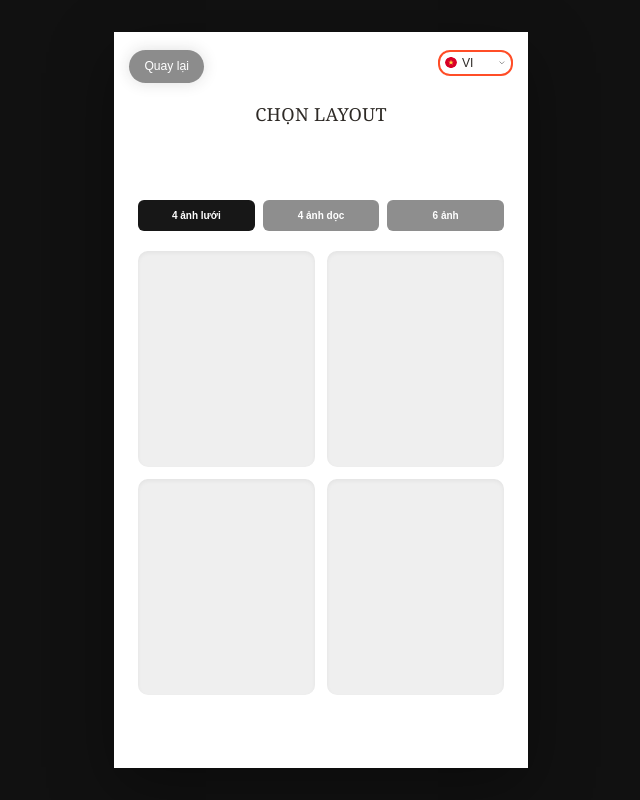
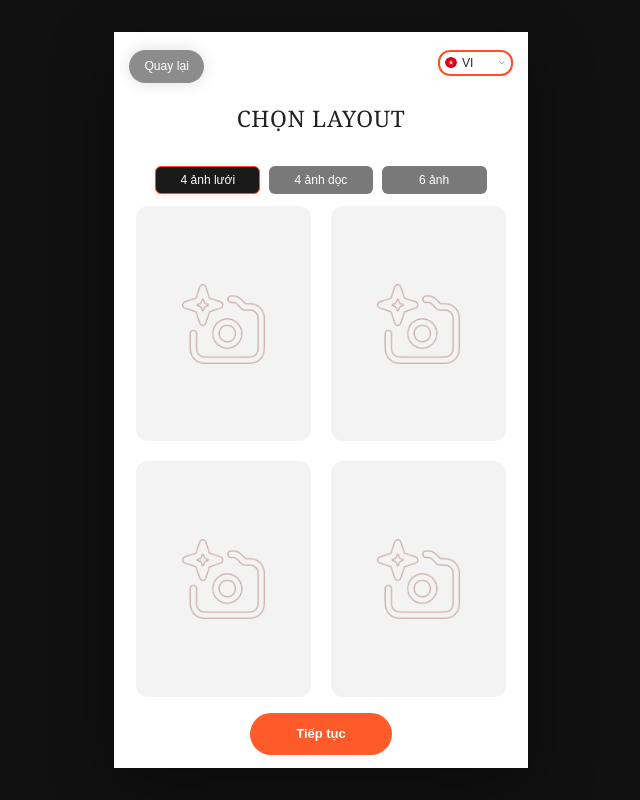
Before and after one commit to lahieuphong/btmt-photobooth, a Next.js app: page /layout in a window 1280 px wide. Shown: the whole page, without its empty margins (319-959 px from the left). Built offline with nearby package versions, Linux system fonts and the light colour scheme.

Commit message:
feat(ui): redesign layout selection with interactive preview grid
- rebuild layout page with selectable options and per-mode preview

- add reusable preview placeholder asset

- tune header/body spacing for the new layout screen

```diff
--- a/app/(photobooth)/layout/page.tsx
+++ b/app/(photobooth)/layout/page.tsx
@@ -1,3 +1,7 @@
+'use client'
+
+import Image from 'next/image'
+import { useState } from 'react'
 import PhotoboothCaptureRoundHint from '@/src/features/photobooth/components/PhotoboothCaptureRoundHint'
 import PhotoboothScreenShell from '@/src/features/photobooth/components/PhotoboothScreenShell'
 import PhotoboothPageHeader from '@/src/features/photobooth/components/PhotoboothPageHeader'
@@ -6,16 +10,155 @@ import PrimaryButton from '@/src/features/photobooth/components/PrimaryButton'
 import { PHOTOBOOTH_LAYOUT_OPTIONS } from '@/src/features/photobooth/constants/layouts'
 import { PHOTOBOOTH_DEFAULT_SESSION } from '@/src/features/photobooth/constants/session'
 import { PHOTOBOOTH_SCREEN_STATE_MAP } from '@/src/features/photobooth/config/screenState'
+import { getAssetPath } from '@/src/features/photobooth/utils/assetPath'
+
+type LayoutPreviewMode = 'grid-4' | 'vertical-4' | 'grid-6'
+
+const LAYOUT_PLACEHOLDER_IMAGE = '/images/photobooth/layouts/vector.png'
+
+function LayoutPreviewCard({
+  className = '',
+  mode,
+  isDisabled = false,
+}: {
+  className?: string
+  mode: LayoutPreviewMode
+  isDisabled?: boolean
+}) {
+  const iconWrapperClass =
+    mode === 'grid-4'
+      ? 'absolute inset-x-0 top-[33.045%] flex justify-center'
+      : 'absolute inset-0 flex items-center justify-center'
+
+  const iconWidthClass =
+    mode === 'grid-4'
+      ? 'w-[47.674%]'
+      : mode === 'grid-6'
+        ? 'w-[30%]'
+        : 'w-[34%]'
+
+  return (
+    <div
+      aria-disabled={isDisabled}
+      className={[
+        'relative overflow-hidden rounded-[12px] bg-[rgba(196,196,196,0.20)] transition-opacity duration-200',
+        isDisabled ? 'cursor-not-allowed' : '',
+        className,
+      ].join(' ')}
+    >
+      <div className={iconWrapperClass}>
+        <div
+          className={[
+            `relative ${iconWidthClass} aspect-[205/196] transition-opacity duration-200`,
+            isDisabled ? 'opacity-20' : 'opacity-100',
+          ].join(' ')}
+        >
+          <Image
+            src={getAssetPath(LAYOUT_PLACEHOLDER_IMAGE)}
+            alt=""
+            fill
+            sizes="(max-width: 768px) 96px, 205px"
+            className="object-contain"
+          />
+        </div>
+      </div>
+
+      {isDisabled ? (
+        <div className="absolute inset-0 bg-white/18" aria-hidden="true" />
+      ) : null}
+    </div>
+  )
+}
+
+function LayoutPreviewFrame({
+  children,
+}: {
+  children: React.ReactNode
+}) {
+  return (
+    <div className="mx-auto mt-[3.2%] w-[900px] max-w-full aspect-[900/1196]">
+      <div className="flex h-full w-full items-center justify-center">
+        <div className="w-[880px] max-w-full">{children}</div>
+      </div>
+    </div>
+  )
+}
+
+function LayoutPreviewGrid({
+  mode,
+  count,
+  cardAspectClassName,
+  disabledIndices = [],
+}: {
+  mode: LayoutPreviewMode
+  count: number
+  cardAspectClassName: string
+  disabledIndices?: number[]
+}) {
+  return (
+    <div className="grid grid-cols-2 gap-[20px]">
+      {Array.from({ length: count }).map((_, index) => (
+        <LayoutPreviewCard
+          key={index}
+          mode={mode}
+          isDisabled={disabledIndices.includes(index)}
+          className={cardAspectClassName}
+        />
+      ))}
+    </div>
+  )
+}
+
+function LayoutPreview({ mode }: { mode: LayoutPreviewMode }) {
+  if (mode === 'vertical-4') {
+    return (
+      <LayoutPreviewFrame>
+        <LayoutPreviewGrid
+          mode={mode}
+          count={8}
+          disabledIndices={[1, 3, 5, 7]}
+          cardAspectClassName="aspect-[430/260]"
+        />
+      </LayoutPreviewFrame>
+    )
+  }
+
+  if (mode === 'grid-6') {
+    return (
+      <LayoutPreviewFrame>
+        <LayoutPreviewGrid
+          mode={mode}
+          count={6}
+          cardAspectClassName="aspect-[430/372]"
+        />
+      </LayoutPreviewFrame>
+    )
+  }
+
+  return (
+    <LayoutPreviewFrame>
+      <LayoutPreviewGrid
+        mode={mode}
+        count={4}
+        cardAspectClassName="aspect-[430/578]"
+      />
+    </LayoutPreviewFrame>
+  )
+}
 
 export default function LayoutPage() {
   const screen = PHOTOBOOTH_SCREEN_STATE_MAP.layout
-  const selectedLayoutId = PHOTOBOOTH_DEFAULT_SESSION.selectedLayoutId
+  const defaultLayoutId = PHOTOBOOTH_DEFAULT_SESSION.selectedLayoutId
 
-  const selectedLayout =
-    PHOTOBOOTH_LAYOUT_OPTIONS.find((item) => item.id === selectedLayoutId) ??
+  const initialLayout =
+    PHOTOBOOTH_LAYOUT_OPTIONS.find((item) => item.id === defaultLayoutId) ??
     PHOTOBOOTH_LAYOUT_OPTIONS[0]
 
-  const previewCount = selectedLayout.slots
+  const [activeLayoutId, setActiveLayoutId] = useState(initialLayout.id)
+
+  const activeLayout =
+    PHOTOBOOTH_LAYOUT_OPTIONS.find((item) => item.id === activeLayoutId) ??
+    initialLayout
 
   return (
     <PhotoboothScreenShell>
@@ -26,46 +169,48 @@ export default function LayoutPage() {
           showBackButton={screen.showBackButton}
           languageLabel="VI"
           titleBottomSlot={<PhotoboothCaptureRoundHint />}
+          titleClassName="text-[clamp(20px,5.93cqw,64px)] leading-[1.546875] tracking-[0.03em] text-[#212121]"
         />
 
-        <PhotoboothPageBody className="flex flex-1 flex-col">
-          <div className="flex gap-2">
+        <PhotoboothPageBody className="flex flex-1 flex-col px-[5.278%] pt-[4.2%] pb-[5.2%]">
+          <div className="flex flex-1 flex-col">
+            <div className="mx-auto w-[89.444%]" style={{ containerType: 'inline-size' }}>
+              <div className="flex w-full items-center gap-[2.484%]">
                 {PHOTOBOOTH_LAYOUT_OPTIONS.map((item) => {
-              const isSelected = item.id === selectedLayoutId
+                  const isSelected = item.id === activeLayoutId
 
                   return (
                     <button
                       key={item.id}
                       type="button"
+                      aria-pressed={isSelected}
+                      onClick={() => setActiveLayoutId(item.id)}
                       className={[
-                    'flex-1 rounded-md px-3 py-2 text-[10px] font-semibold text-white',
-                    isSelected ? 'bg-[#171717]' : 'bg-[#8E8E8E]',
+                        'flex w-[31.677%] shrink-0 aspect-[306/80] items-center justify-center rounded-[6px] border transition-all duration-200',
+                        isSelected
+                          ? 'border-[#FF4D27] bg-[#1A1A1A] shadow-[0_2px_6px_rgba(255,77,39,0.14)]'
+                          : 'border-transparent bg-[#797979]',
                       ].join(' ')}
                     >
+                      <span
+                        className="inline-flex h-[60%] min-w-[49.346%] items-center justify-center whitespace-nowrap text-center font-medium leading-[150%] text-white"
+                        style={{ fontSize: 'clamp(12px, 3.31cqw, 18px)' }}
+                      >
                         {item.label}
+                      </span>
                     </button>
                   )
                 })}
               </div>
-
-          <div
-            className={[
-              'mt-5 grid gap-3',
-              previewCount === 6 ? 'grid-cols-2' : 'grid-cols-2',
-            ].join(' ')}
-          >
-            {Array.from({ length: previewCount }).map((_, index) => (
-              <div
-                key={index}
-                className="aspect-[0.82] rounded-[10px] bg-[#EFEFEF] shadow-inner"
-              />
-            ))}
             </div>
 
-          <div className="mt-auto flex justify-center pt-6">
-            <PrimaryButton href={screen.nextHref}>
+            <LayoutPreview mode={activeLayout.previewMode} />
+
+            <div className="mt-[4.2%] flex justify-center">
+              <PrimaryButton href={screen.nextHref} className="min-w-[142px]">
                 {screen.primaryActionLabel}
               </PrimaryButton>
+            </div>
           </div>
         </PhotoboothPageBody>
       </div>
--- a/src/features/photobooth/components/PhotoboothPageBody.tsx
+++ b/src/features/photobooth/components/PhotoboothPageBody.tsx
@@ -9,5 +9,5 @@ export default function PhotoboothPageBody({
   children,
   className = '',
 }: PhotoboothPageBodyProps) {
-  return <div className={`px-6 pt-[72px] pb-6 ${className}`}>{children}</div>
+  return <div className={`px-6 pt-[30px] pb-6 ${className}`}>{children}</div>
 }
--- a/src/features/photobooth/components/PhotoboothPageHeader.tsx
+++ b/src/features/photobooth/components/PhotoboothPageHeader.tsx
@@ -9,6 +9,7 @@ type PhotoboothPageHeaderProps = {
   languageLabel?: string
   rightSlot?: ReactNode
   titleBottomSlot?: ReactNode
+  titleClassName?: string
 }
 
 export default function PhotoboothPageHeader({
@@ -18,9 +19,13 @@ export default function PhotoboothPageHeader({
   languageLabel = 'VI',
   rightSlot,
   titleBottomSlot,
+  titleClassName = '',
 }: PhotoboothPageHeaderProps) {
   return (
-    <div className="w-full px-[3.704%] pt-[4.259%]">
+    <div
+      className="w-full px-[3.704%] pt-[4.259%]"
+      style={{ containerType: 'inline-size' }}
+    >
       <div className="flex items-start justify-between">
         {showBackButton ? (
           <Link
@@ -39,7 +44,13 @@ export default function PhotoboothPageHeader({
       </div>
 
       <div className="mt-[4.6%]">
-        <h1 className="text-center font-serif text-[clamp(12px,1.8vw,18px)] font-medium uppercase tracking-[0.02em] text-[#2E2A26]">
+        <h1
+          className={[
+            'text-center font-serif font-medium uppercase text-[#212121]',
+            'text-[clamp(20px,5.93cqw,64px)] leading-[1.546875] tracking-[0.03em]',
+            titleClassName,
+          ].join(' ')}
+        >
           {title}
         </h1>
 
```
Also changed, not shown: public/images/photobooth/layouts/vector.png (added). Lines whose indentation alone changed are shown as unchanged.
